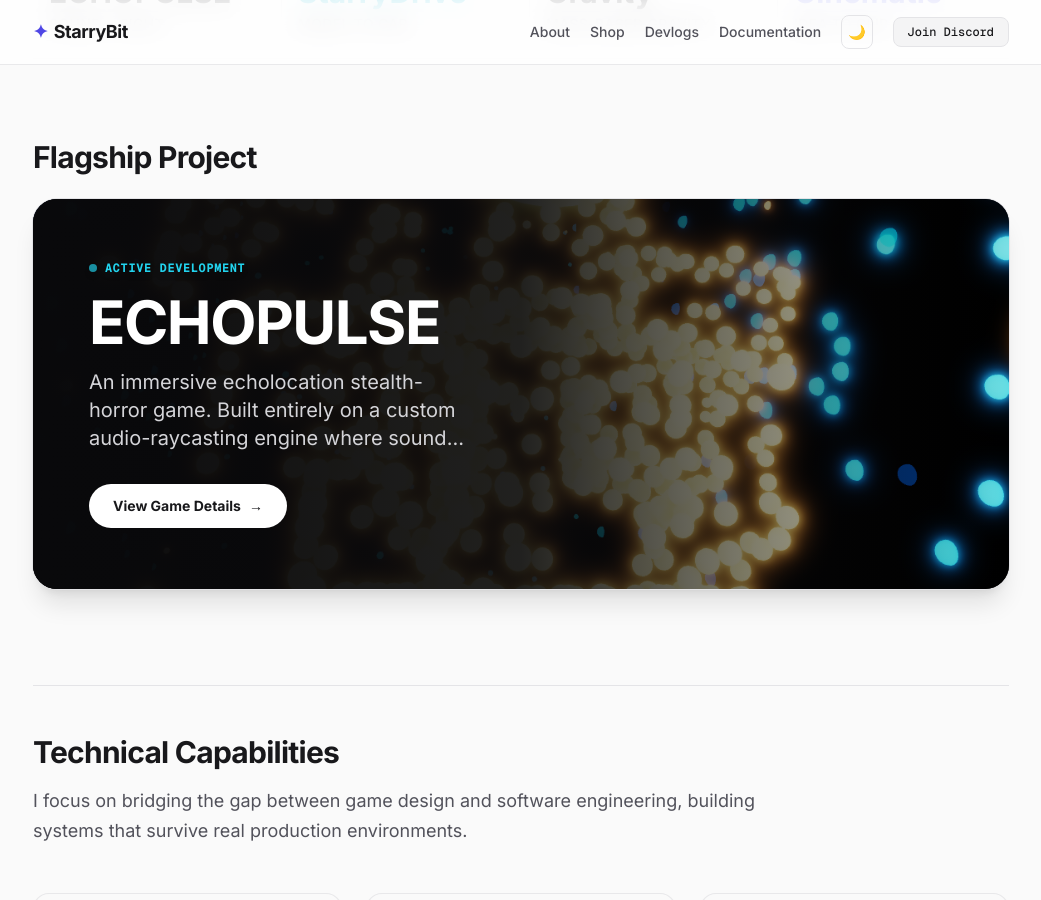
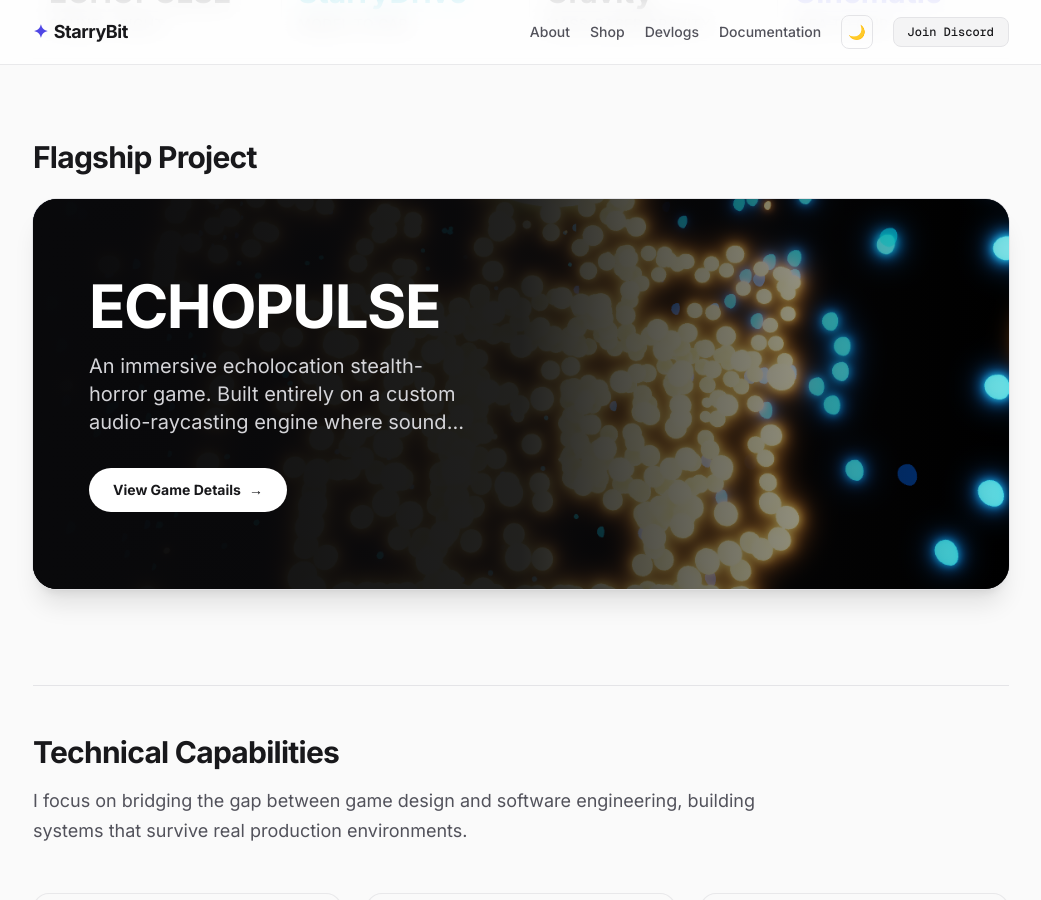
Before and after one commit to StarryBit/starrybit.github.io, a Jekyll site: the page built from index.html, in a window 1280 px wide and 900 px high, scrolled down 812 px. Shown: the whole window, without its empty margins (119-1160 px from the left). Built offline with Jekyll 4.4.1, drawn with Linux system fonts in a browser that asks for light colours; nearby versions of some CDN libraries.

Commit message:
Update index.html

```diff
--- a/index.html
+++ b/index.html
@@ -59,9 +59,6 @@ description: Portfolio of StarryBit, a Roblox developer with 10+ years experienc
 
         <!-- Content -->
         <div class="absolute inset-0 flex flex-col justify-end md:justify-center p-8 md:p-14 md:w-2/3 lg:w-1/2">
-            <span class="inline-flex items-center gap-2 text-cyan-400 font-bold tracking-wider text-xs uppercase mb-4 code-font drop-shadow-md">
-                <span class="w-2 h-2 rounded-full bg-cyan-400 animate-pulse"></span> Active Development
-            </span>
             <h2 class="text-4xl md:text-6xl font-extrabold text-white mb-4 leading-tight tracking-tight">
                 ECHOPULSE
             </h2>
```
